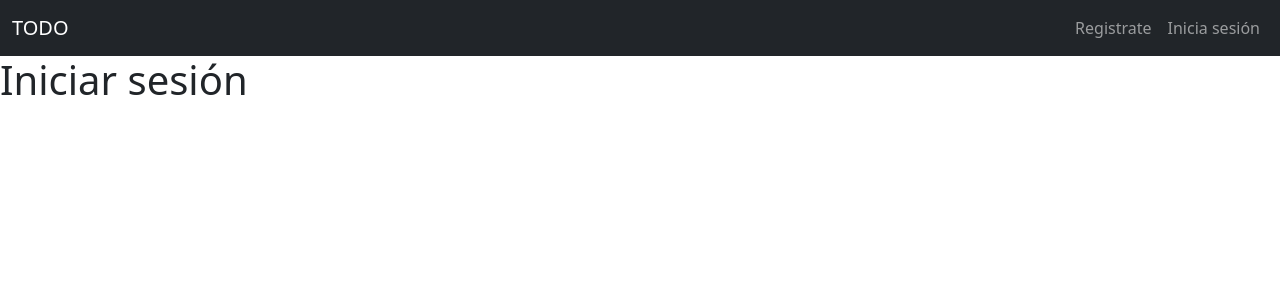
After one commit to UCIX0/todo-flask, a Flask app: template todoflask/templates/auth/login.html in a window 1280 px wide. The commit adds this page. Shown: the top 300 px of the page. Run offline with Flask 3, Linux system fonts and the light colour scheme; the template is opened without the code that fills it, so the values that code supplies are empty.

Commit message:
Implementar rutas de autenticación y actualizar enlaces en las plantillas

```diff
--- /dev/null
+++ b/todoflask/templates/auth/login.html
@@ -0,0 +1,7 @@
+{% extends 'base.html' %}
+{% block title %} Inicio {% endblock %}
+{% block content %}
+
+<h1>Iniciar sesión</h1>
+
+{% endblock %}
--- a/todoflask/templates/base.html
+++ b/todoflask/templates/base.html
@@ -22,10 +22,10 @@
 			<div class="collapse navbar-collapse justify-content-end" id="navbarNav">
 				<ul class="navbar-nav">
 					<li class="nav-item">
-						<a class="nav-link" aria-current="page" href="{{url_for('index')}}">Registrate</a>
+						<a class="nav-link" href="{{url_for('auth.register')}}">Registrate</a>
 					</li>
 					<li class="nav-item">
-						<a class="nav-link" href="{{url_for('index')}}">Inicia sesión</a>
+						<a class="nav-link" href="{{url_for('auth.login')}}">Inicia sesión</a>
 					</li>
 				</ul>
 			</div>
--- a/todoflask/templates/index.html
+++ b/todoflask/templates/index.html
@@ -9,8 +9,8 @@
 	<p>Para comenzar, por favor inicia sesión o registrate</p>
 	<div class="d-flex justify-content-center">
 		<div class="col">
-			<a href="" class="btn btn-primary mx-2">Inicia sesión</a>
-			<a href="" class="btn btn-primary mx-2">Registrate</a>
+			<a href="{{url_for('auth.login')}}" class="btn btn-primary mx-2">Inicia sesión</a>
+			<a href="{{url_for('auth.register')}}" class="btn btn-primary mx-2">Registrate</a>
 		</div>
 	</div>
 </di>
```
Also changed, not shown: todoflask/templates/auth/register.html (added, +7 -0 lines), todoflask/views/view_auth.py (+5 -5 lines).
